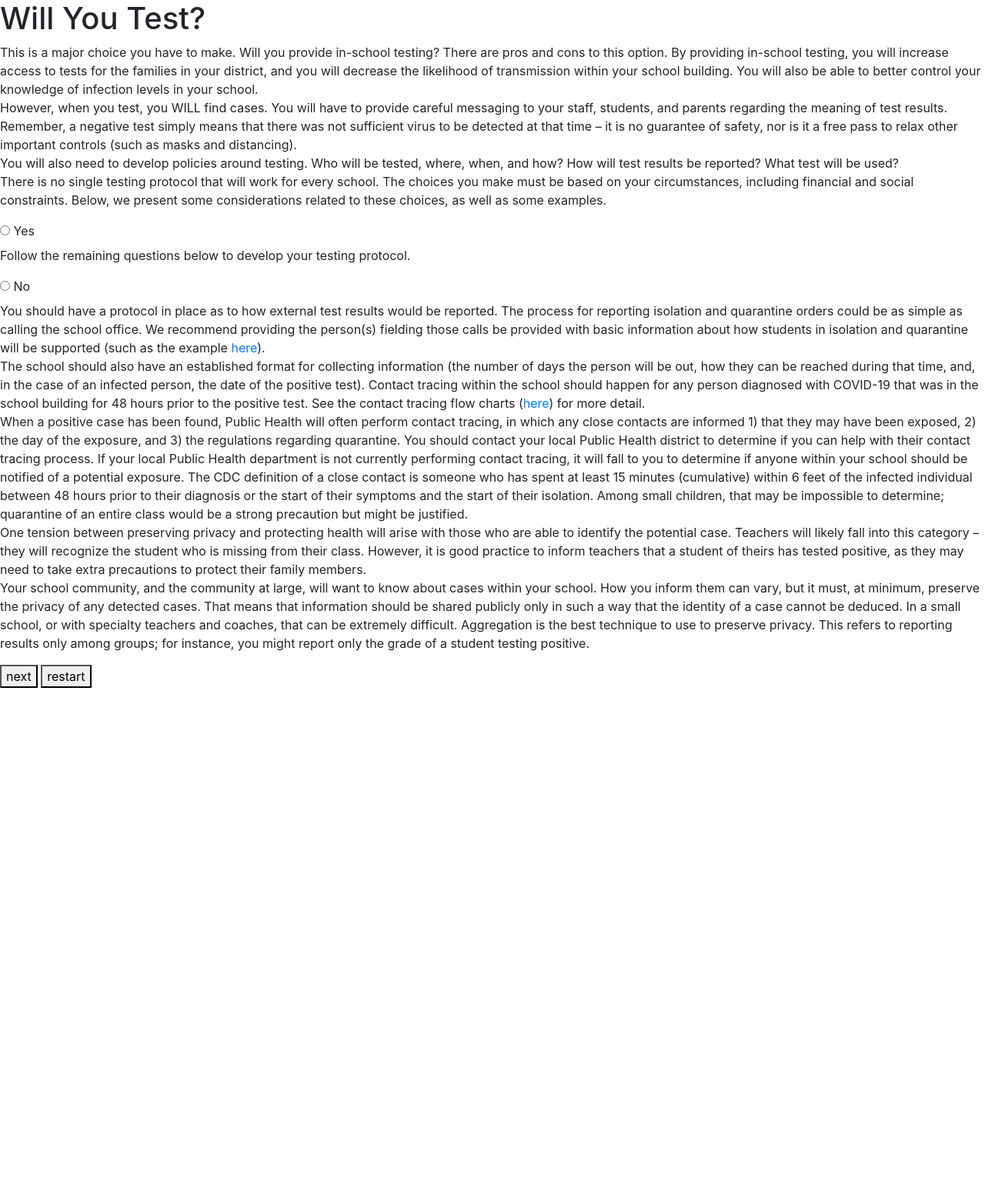
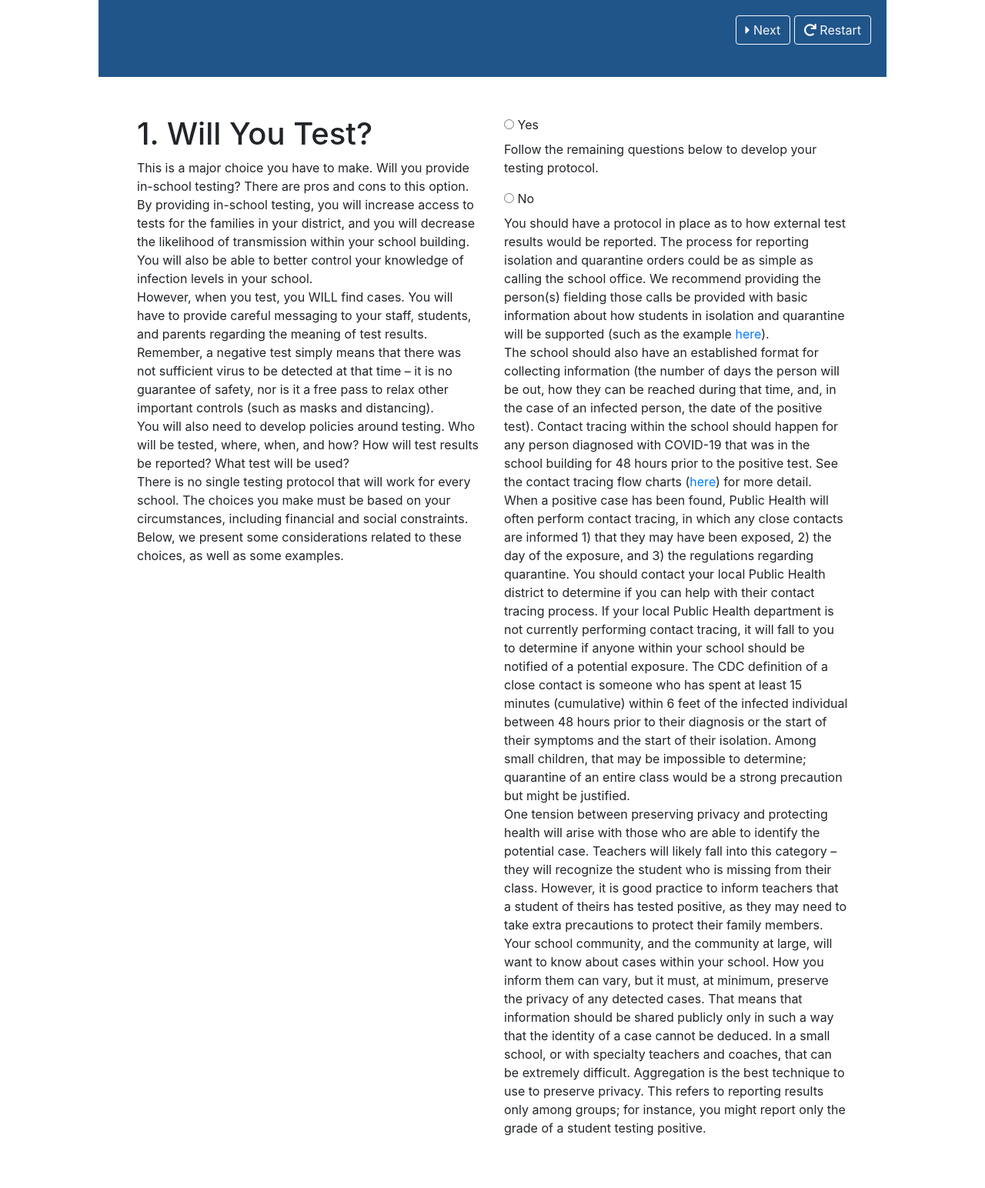
Before and after one commit to ncsa/ShieldPK12, a Flask app: page /questions in a window 1280 px wide. Shown: the whole page at 77% size. Before the commit the page ends 894 px from the top, so only its background shows below. Run offline with Flask 2, Linux system fonts and the light colour scheme; some libraries are stand-ins or nearby versions.

Commit message:
some basic css

```diff
--- a/static/questions.css
+++ b/static/questions.css
@@ -0,0 +1,17 @@
+.navigation-container{
+    background: #20558a;
+    min-height: 100px;
+    padding: 20px;
+}
+
+.navigation-btns{
+    float: right;
+}
+
+.qna-container{
+    padding:50px;
+}
+
+#survey{
+    margin:0 10%;
+}
--- a/static/questions.js
+++ b/static/questions.js
@@ -232,7 +232,7 @@ function updateQuestions(data){
         $("#prev").show();
     }
 
-    $("#question-title").empty().append(data["question"]);
+    $("#question-title").empty().append(data["QID"] + ". " + data["question"]);
     $("#question-description").empty().append(data["description"])
     $("#answers").empty();
     data["answers"].forEach(function(option, index){
--- a/templates/questions.html
+++ b/templates/questions.html
@@ -5,34 +5,54 @@
         <link rel="stylesheet" href="https://maxcdn.bootstrapcdn.com/bootstrap/4.0.0/css/bootstrap.min.css"
               integrity="sha384-Gn5384xqQ1aoWXA+058RXPxPg6fy4IWvTNh0E263XmFcJlSAwiGgFAW/dAiS6JXm"
               crossorigin="anonymous">
-        <script src="https://code.jquery.com/jquery-3.2.1.slim.min.js"
-                integrity="sha384-KJ3o2DKtIkvYIK3UENzmM7KCkRr/rE9/Qpg6aAZGJwFDMVNA/GpGFF93hXpG5KkN"
-                crossorigin="anonymous">
-
-        </script>
+        <link rel="stylesheet" href="https://pro.fontawesome.com/releases/v5.10.0/css/all.css"
+              integrity="sha384-AYmEC3Yw5cVb3ZcuHtOA93w35dYTsvhLPVnYs9eStHfGJvOvKxVfELGroGkvsg+p"
+              crossorigin="anonymous"/>
+        <script src="https://unpkg.com/jquery"></script>
         <script src="https://cdnjs.cloudflare.com/ajax/libs/popper.js/1.12.9/umd/popper.min.js"
                 integrity="sha384-ApNbgh9B+Y1QKtv3Rn7W3mgPxhU9K/ScQsAP7hUibX39j7fakFPskvXusvfa0b4Q"
                 crossorigin="anonymous">
-
         </script>
         <script src="https://maxcdn.bootstrapcdn.com/bootstrap/4.0.0/js/bootstrap.min.js"
                 integrity="sha384-JZR6Spejh4U02d8jOt6vLEHfe/JQGiRRSQQxSfFWpi1MquVdAyjUar5+76PVCmYl"
                 crossorigin="anonymous">
+        </script>
+        <link rel="stylesheet" href="{{url_for('static', filename='questions.css')}}"></head>
 
-        </script>
-
-        <link rel="stylesheet" href="{{url_for('static', filename='questions.js')}}"></head>
     <body>
         <div id="survey">
-            <h1 id="question-title"></h1>
-            <p id="question-description"></p>
-            <div id="answers"></div>
-            <div id="question-resource-list"></div>
-            <div id="answer-resource-list"></div>
-            <button type="button" id="prev">prev</button>
-            <button type="button" id="next">next</button>
-            <button type="button" id="restart">restart</button>
-            <button type="button" id="download-zip">Download Complete Resources</button>
+            <div class="navigation-container">
+                <div class="navigation-btns">
+                    <button type="button" class="btn btn-outline-light" id="prev">
+                        <i class="fas fa-caret-left"></i>&nbsp;Prev</button>
+                    <button type="button" class="btn btn-outline-light" id="next">
+                        <i class="fas fa-caret-right"></i>&nbsp;Next</button>
+                    <button type="button" class="btn btn-outline-light" id="restart">
+                        <i class="fas fa-redo"></i>&nbsp;Restart</button>
+                </div>
+            </div>
+            <div class="qna-container container">
+                <div class="row">
+                    <div class="col col-lg-6 col-md-6 col-sm-12">
+                         <div class="question-container">
+                            <h1 id="question-title"></h1>
+                            <p id="question-description"></p>
+                        </div>
+                    </div>
+                    <div class="col col-lg-6 col-md-6 col-sm-12">
+                         <div class="answer-container">
+                            <div id="answers"></div>
+                            <div id="question-resource-list"></div>
+                            <div id="answer-resource-list"></div>
+                        </div>
+                    </div>
+                </div>
+            </div>
+
+
+        </div>
+        <div id="footer">
+<!--             <button type="button" id="download-zip">Download Complete Resources</button>-->
         </div>
         <script type="text/javascript" src="{{url_for('static', filename='questions.js')}}"></script>
     </body>
```
